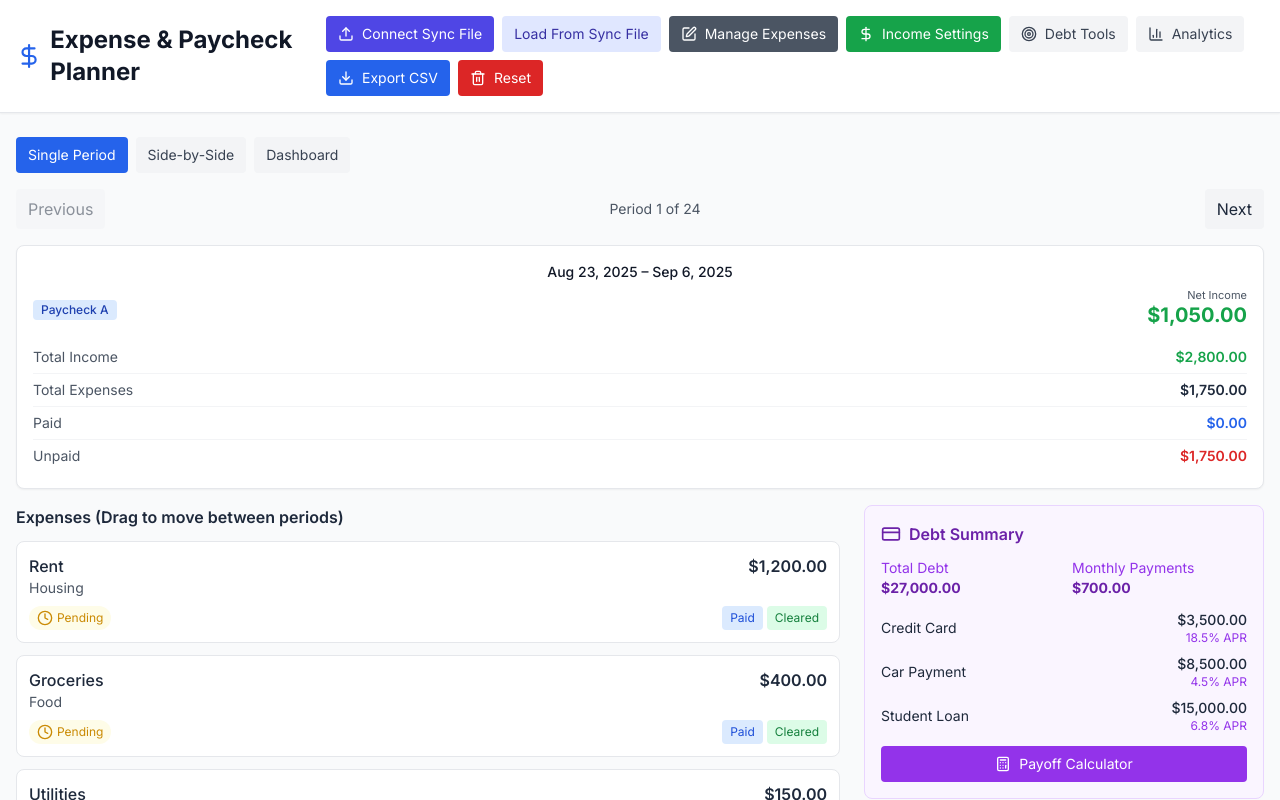
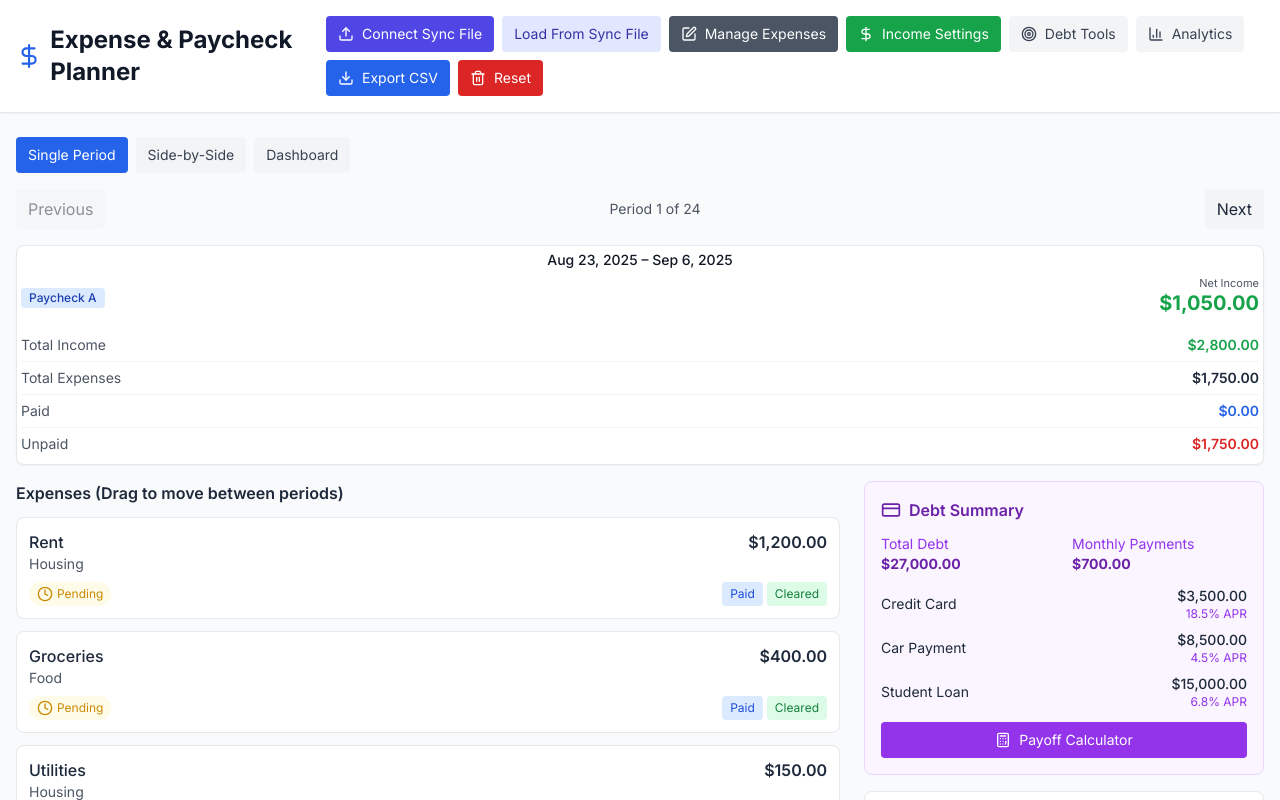
Before and after one commit to pablomunmor/expense-tracker, a React (Vite) app: page / in a window 1280 px wide. Shown: the top 800 px of the page. Built offline with nearby package versions, Linux system fonts and the light colour scheme.

Commit message:
Updeting padding

```diff
--- a/src/ExpenseTrackingApp.jsx
+++ b/src/ExpenseTrackingApp.jsx
@@ -775,7 +775,7 @@ const ExpenseTrackingApp = () => {
 
     return (
       <div
-        className={`bg-white border rounded-lg p-4 mb-4 shadow-sm transition-all ${dragOverPeriod === period.id ? 'border-blue-500 bg-blue-50' : ''
+        className={`bg-white border rounded-lg p-1 mb-4 shadow-sm transition-all ${dragOverPeriod === period.id ? 'border-blue-500 bg-blue-50' : ''
           }`}
         onDragOver={(e) => handleDragOver(e, period.id)}
         onDragLeave={handleDragLeave}
```
